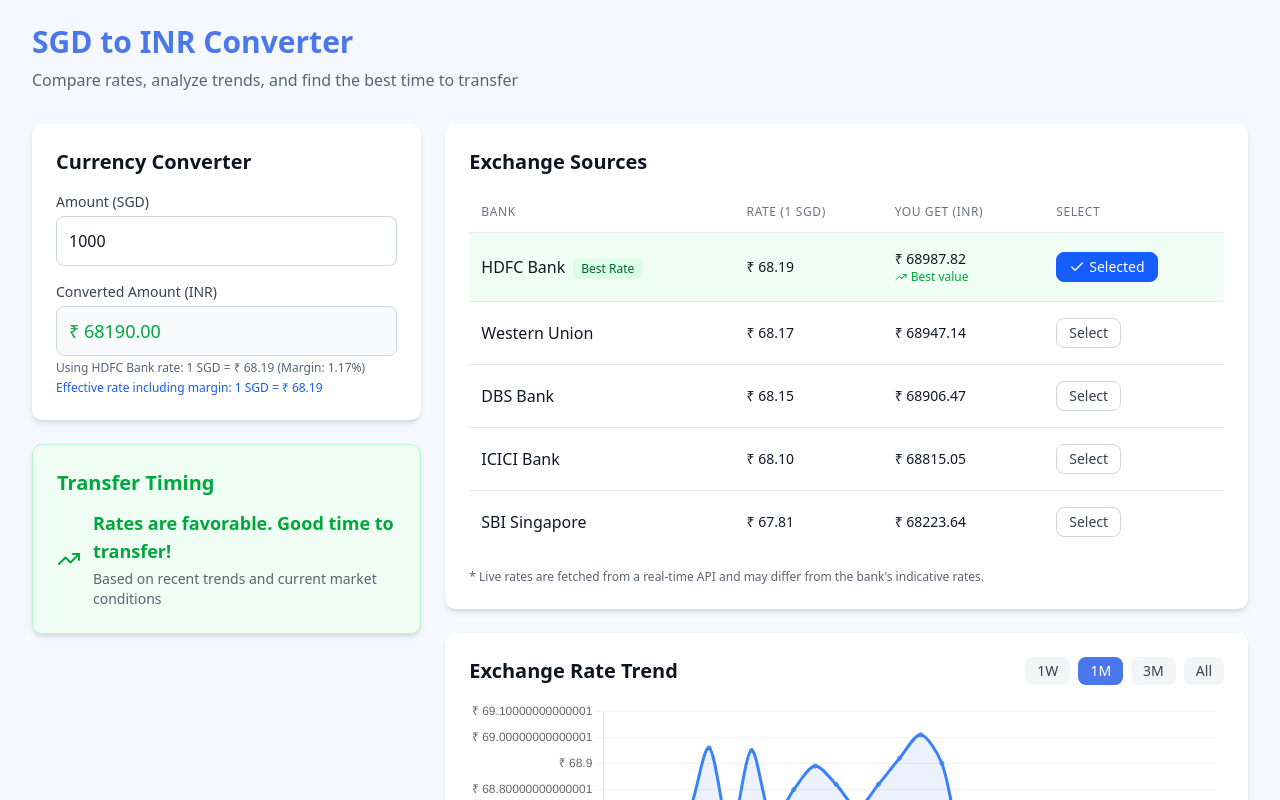
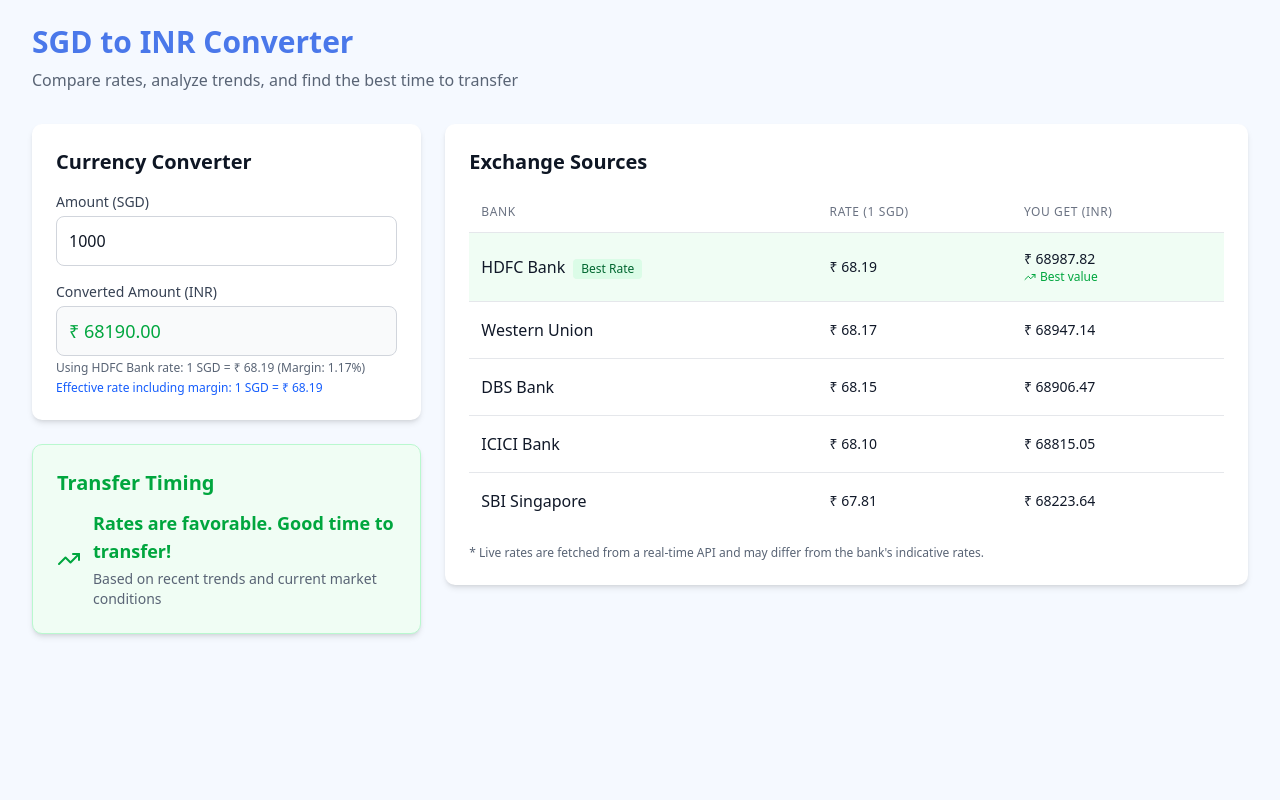
Before and after one commit to trimititech/Currency-Exchange, a Next.js app in the folder currency-exchange/: page / in a window 1280 px wide. Shown: the top 800 px of the page. Built offline with nearby package versions, Linux system fonts and the light colour scheme; no server answers.

Commit message:
hide chart,select button

```diff
--- a/currency-exchange/app/page.tsx
+++ b/currency-exchange/app/page.tsx
@@ -4,13 +4,13 @@
 // import { Layout } from './components/Layout'
 import { CurrencyConverter } from "@/components/CurrencyConverter";
 import { BankComparison } from "@/components/BankComparison";
-import { ExchangeRateGraph } from "@/components/ExchangeRateGraph";
+// import { ExchangeRateGraph } from "@/components/ExchangeRateGraph";
 import { TransferSuggestion } from "@/components/TransferSuggestion";
 
 import {
   // mockBankData,
   mockHistoricalData,
-  generateHistoricalData,
+  // generateHistoricalData,
 } from "@/utils/mockData";
 import { BankData, BankProvider } from "@/types/rates";
 import { useLiveExchangeRate } from "@/hooks/use-live-exchangerate";
@@ -38,8 +38,8 @@
 export default function Home() {
   const [amount, setAmount] = useState<number>(1000);
   const [selectedBank, setSelectedBank] = useState<string>("");
-  const [period, setPeriod] = useState<string>("1M");
-  const [graphData, setGraphData] = useState(mockHistoricalData.data);
+  // const [period, setPeriod] = useState<string>("1M");
+  // const [graphData, setGraphData] = useState(mockHistoricalData.data);
   // const [liveRates, setLiveRates] = useState<Record<
   //   string,
   //   number | null
@@ -92,8 +92,8 @@
       (bank) => bank.name === selectedBank
     );
     if (selectedBankData) {
-      const newGraphData = generateHistoricalData(90, selectedBankData.rate);
-      setGraphData(newGraphData);
+      // const newGraphData = generateHistoricalData(90, selectedBankData.rate);
+      // setGraphData(newGraphData);
     }
   }, [selectedBank, bankList]);
 
@@ -103,9 +103,9 @@
   const handleBankSelect = (bankName: string) => {
     setSelectedBank(bankName);
   };
-  const handlePeriodChange = (newPeriod: string) => {
-    setPeriod(newPeriod);
-  };
+  // const handlePeriodChange = (newPeriod: string) => {
+  //   setPeriod(newPeriod);
+  // };
   return (
     <>
       <div className="w-full px-4 py-6 sm:px-6 lg:px-8 bg-background min-h-screen">
@@ -140,11 +140,11 @@
               // liveRates={liveRates}
               // liveFlags={liveFlags}
             />
-            <ExchangeRateGraph
+            {/* <ExchangeRateGraph
               data={graphData}
               period={period}
               onPeriodChange={handlePeriodChange}
-            />
+            /> */}
           </div>
         </div>
       </div>
--- a/currency-exchange/components/BankComparison.tsx
+++ b/currency-exchange/components/BankComparison.tsx
@@ -75,9 +75,9 @@
               {/* <th className="px-3 py-3 text-left text-xs font-medium text-gray-500 uppercase tracking-wider">
                 Live Rate
               </th> */}
-              <th className="px-3 py-3 text-left text-xs font-medium text-gray-500 uppercase tracking-wider">
+              {/* <th className="px-3 py-3 text-left text-xs font-medium text-gray-500 uppercase tracking-wider">
                 Select
-              </th>
+              </th> */}
               {/* <th className="px-3 py-3 text-left text-xs font-medium text-gray-500 uppercase tracking-wider">
                 Visit
               </th> */}
@@ -91,7 +91,8 @@
               return (
                 <tr
                   key={bank.name}
-                  className={`${isBest ? 'bg-green-50' : ''} ${isSelected ? 'bg-blue-50' : ''} hover:bg-gray-50`}
+                  className={`hover:cursor-pointer ${isBest ? 'bg-green-50' : ''} ${isSelected ? 'bg-blue-50' : ''} hover:bg-gray-50`}
+                  onClick={()=>onBankSelect(bank.name)}
                 >
                   <td className="px-3 py-4 whitespace-nowrap">
                     <div className="flex items-center">
@@ -141,7 +142,9 @@
                       )}
                     </div>
                   </td> */}
-                  <td className="px-3 py-4 whitespace-nowrap">
+                  {/* <td className="px-3 py-4 whitespace-nowrap"
+
+                  >
                     <button
                       onClick={() => onBankSelect(bank.name)}
                       className={`inline-flex items-center px-3 py-1 border ${isSelected ? 'border-blue-600 bg-blue-600 text-white' : 'border-gray-300 bg-white text-gray-700 hover:bg-gray-50'} rounded-md text-sm font-medium focus:outline-none`}
@@ -154,7 +157,7 @@
                         'Select'
                       )}
                     </button>
-                  </td>
+                  </td> */}
                   {/* <td className="px-3 py-4 whitespace-nowrap">
                     <a href={bank.url} target="_blank" rel="noopener noreferrer" className="text-blue-600 hover:text-blue-800" title={`Visit ${bank.name} website`}>
                       <ExternalLink className="w-5 h-5" />
```
